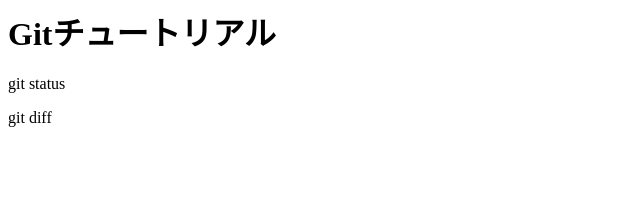
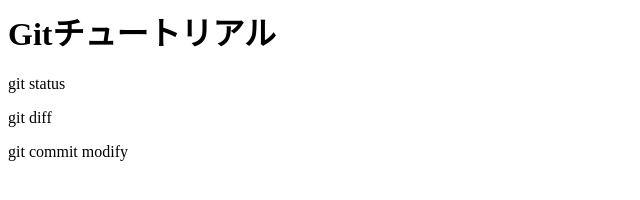
Before and after one commit to hattori333/git_tutorial, a plain HTML site: page index.html in a window 1280 px wide. Shown: the whole page, without its empty margins (0-640 px from the left). Drawn offline with Linux system fonts and the light colour scheme.

Commit message:
git commit

```diff
--- a/index.html
+++ b/index.html
@@ -1,3 +1,4 @@
 <h1>Gitチュートリアル</h1>
 <p>git status</p>
 <p>git diff</p>
+<p>git commit modify</p>
```
